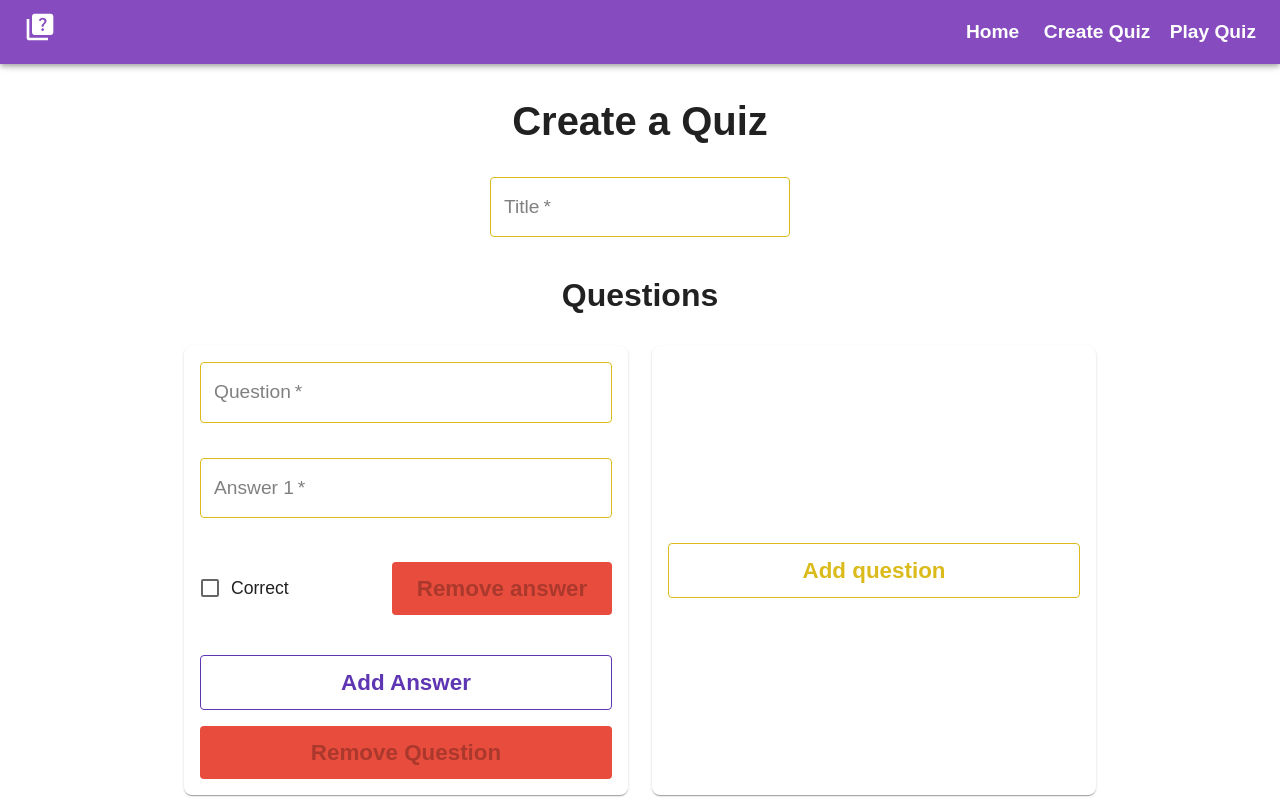
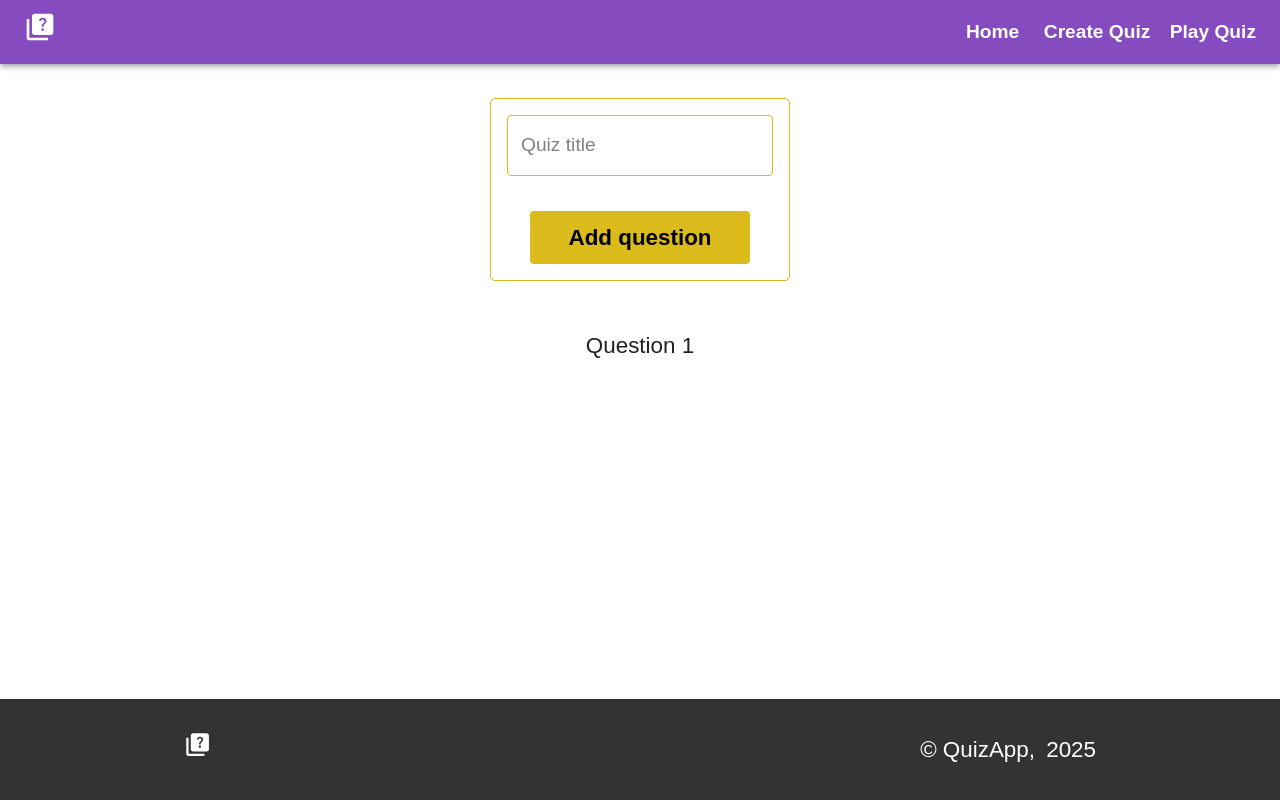
Before and after one commit to nik191010/react-quiz, a React (Create React App) app: page /create in a window 1280 px wide. Shown: the top 800 px of the page. Built offline with nearby package versions, Linux system fonts and the light colour scheme.

Commit message:
I have done everything according to the #4 ticket

```diff
--- a/src/pages/CreateQuizPage.tsx
+++ b/src/pages/CreateQuizPage.tsx
@@ -1,114 +1,33 @@
 import React, { useState } from 'react';
+import Layout from '../components/Layout';
 import {
+  Box,
+  Button,
   Container,
-  Box,
+  FormControl,
+  List,
+  ListItem,
+  TextField,
   Typography,
-  TextField,
-  Button,
-  FormControl,
-  FormGroup,
-  FormControlLabel,
-  Checkbox,
 } from '@mui/material';
-import Layout from '../components/Layout';
-
-interface Answer {
-  id: number;
-  text: string;
-  correct: boolean;
-}
-
-interface Question {
-  id: number;
-  text: string;
-  answers: Answer[];
-}
 
 const CreateQuizPage: React.FC = () => {
-  const [quizTitle, setQuizTitle] = useState<string>('');
-  const [questions, setQuestions] = useState<Question[]>([
-    { id: 1, text: '', answers: [{ id: 1, text: '', correct: false }] },
-  ]);
+  const [title, setTitle] = useState<string>('');
+  const [questions, setQuestions] = useState<string[]>(['Question 1']);
+  const [count, setCount] = useState<number>(2);
 
-  // Handle quiz title change
+  // const handleSubmit = (e: React.FormEvent) => {
+  //   e.preventDefault();
+  // };
+
   const handleTitleChange = (e: React.ChangeEvent<HTMLInputElement>) => {
-    setQuizTitle(e.target.value);
+    setTitle(e.target.value);
+    console.log(title);
   };
-
-  // Handle question text change
-  const handleQuestionChange = (qIndex: number, value: string) => {
-    setQuestions((prev) => prev.map((q, i) => (i === qIndex ? { ...q, text: value } : q)));
-  };
-
-  // Handle answer text change
-  const handleAnswerChange = (qIndex: number, aIndex: number, value: string) => {
-    setQuestions((prev) =>
-      prev.map((q, i) =>
-        i === qIndex
-          ? {
-              ...q,
-              answers: q.answers.map((a, j) => (j === aIndex ? { ...a, text: value } : a)),
-            }
-          : q,
-      ),
-    );
-  };
-
-  // Add a new answer (max 4 per question)
-  const addAnswer = (qIndex: number) => {
-    setQuestions((prev) =>
-      prev.map((q, i) =>
-        i === qIndex && q.answers.length < 4
-          ? { ...q, answers: [...q.answers, { id: Date.now(), text: '', correct: false }] }
-          : q,
-      ),
-    );
-  };
-
-  // Remove an answer
-  const removeAnswer = (qIndex: number, aIndex: number) => {
-    setQuestions((prev) =>
-      prev.map((q, i) =>
-        i === qIndex ? { ...q, answers: q.answers.filter((_, j) => j !== aIndex) } : q,
-      ),
-    );
-  };
-
-  // Mark one answer as correct (ensures only one correct answer per question)
-  const markCorrect = (qIndex: number, aIndex: number) => {
-    setQuestions((prev) =>
-      prev.map((q, i) =>
-        i === qIndex
-          ? {
-              ...q,
-              answers: q.answers.map((a, j) => ({
-                ...a,
-                correct: j === aIndex, // Ensure only one correct answer per question
-              })),
-            }
-          : q,
-      ),
-    );
-  };
-
-  // Add a new question
-  const addQuestion = () => {
-    setQuestions((prev) => [
-      ...prev,
-      { id: Date.now(), text: '', answers: [{ id: 1, text: '', correct: false }] },
-    ]);
-  };
-
-  // Remove a question
-  const removeQuestion = (qIndex: number) => {
-    setQuestions((prev) => prev.filter((_, i) => i !== qIndex));
-  };
-
-  // Handle form submission
-  const handleSubmit = (e: React.FormEvent) => {
-    e.preventDefault();
-    console.log('Quiz Data:', { title: quizTitle, questions });
-    // Process the quiz data here (e.g., send to API)
+  const handleQuestions = () => {
+    setCount(count + 1);
+    setQuestions((t) => [...t, `Question ${count}`]);
+    console.log(questions);
   };
 
   return (
@@ -117,172 +36,47 @@ const CreateQuizPage: React.FC = () => {
         sx={{
           textAlign: 'center',
           margin: '1.5rem auto 3rem',
+          display: 'flex',
+          flexDirection: 'column',
+          justifyContent: 'center',
+          alignItems: 'center',
         }}
         maxWidth="md"
       >
-        <Box component="form" onSubmit={handleSubmit}>
-          <Typography variant="h1" sx={{ marginBottom: '2rem' }}>
-            Create a Quiz
-          </Typography>
-
-          <FormControl sx={{ width: '300px', maxWidth: '100%', marginBottom: '1.2rem' }}>
+        <Box
+          component="form"
+          sx={{
+            width: '300px',
+            maxWidth: '100%',
+            border: '1px solid #dbbb1c',
+            margin: '0 auto',
+            marginBottom: '2rem',
+            borderRadius: '5px',
+            p: 2,
+          }}
+        >
+          <FormControl sx={{ width: '100%' }}>
             <TextField
-              label="Title"
-              value={quizTitle}
+              label="Quiz title"
               onChange={handleTitleChange}
-              placeholder="Awesome Quiz"
               error={false}
               variant="outlined"
-              required
+              sx={{
+                marginBottom: '1.2rem',
+              }}
             />
           </FormControl>
-
-          <Typography variant="h2" sx={{ marginBottom: '2rem' }}>
-            Questions
-          </Typography>
-
-          <Box
-            sx={{
-              display: 'grid',
-              gridTemplateColumns: 'repeat(2, 1fr)',
-              gap: '1.5rem',
-              marginBottom: '3.5rem',
-            }}
-          >
-            {questions.map((question, qIndex) => (
-              <Box
-                key={question.id}
-                sx={{
-                  gridColumn: { md: 'span 1', xs: 'span 2' },
-                  width: '100%',
-                  height: '100%',
-                  minHeight: '350px',
-                  borderRadius: 2,
-                  boxShadow: 1,
-                  backgroundColor: 'white',
-                  p: 2,
-                  display: 'flex',
-                  flexDirection: 'column',
-                }}
-              >
-                <FormControl sx={{ width: '100%' }}>
-                  <TextField
-                    label="Question"
-                    value={question.text}
-                    onChange={(e) => handleQuestionChange(qIndex, e.target.value)}
-                    error={false}
-                    variant="outlined"
-                    required
-                  />
-                </FormControl>
-
-                {question.answers.map((answer, aIndex) => (
-                  <Box
-                    key={answer.id}
-                    sx={{
-                      display: 'flex',
-                      flexDirection: 'column',
-                      justifyContent: 'center',
-                      gap: 1,
-                      marginBottom: '1rem',
-                    }}
-                  >
-                    <FormControl sx={{ width: '100%' }}>
-                      <TextField
-                        label={`Answer ${aIndex + 1}`}
-                        value={answer.text}
-                        onChange={(e) => handleAnswerChange(qIndex, aIndex, e.target.value)}
-                        required
-                        error={false}
-                        variant="outlined"
-                      />
-                    </FormControl>
-
-                    <Box
-                      sx={{
-                        display: 'flex',
-                        justifyContent: 'space-between',
-                        alignItems: 'center',
-                        marginBottom: '1.5rem',
-                        flexDirection: { sm: 'row', xs: 'column' },
-                        gap: { sm: '0', xs: '1rem' },
-                      }}
-                    >
-                      <FormGroup>
-                        <FormControlLabel
-                          control={
-                            <Checkbox
-                              checked={answer.correct}
-                              onChange={() => markCorrect(qIndex, aIndex)}
-                            />
-                          }
-                          label="Correct"
-                        />
-                      </FormGroup>
-                      <Button
-                        onClick={() => removeAnswer(qIndex, aIndex)}
-                        variant="text"
-                        color="error"
-                        disabled={question.answers.length <= 1}
-                      >
-                        Remove answer
-                      </Button>
-                    </Box>
-                  </Box>
-                ))}
-
-                <Button
-                  onClick={() => addAnswer(qIndex)}
-                  sx={{ width: '100%', marginBottom: '1rem' }}
-                  variant="outlined"
-                  color="secondary"
-                  disabled={question.answers.length >= 4}
-                >
-                  Add Answer
-                </Button>
-
-                <Button
-                  onClick={() => removeQuestion(qIndex)}
-                  sx={{ width: '100%' }}
-                  variant="text"
-                  color="error"
-                  disabled={questions.length <= 1}
-                >
-                  Remove Question
-                </Button>
-              </Box>
-            ))}
-
-            <Box
-              sx={{
-                gridColumn: { md: 'span 1', xs: 'span 2' },
-                width: '100%',
-                height: '100%',
-                minHeight: '350px',
-                borderRadius: 2,
-                boxShadow: 1,
-                backgroundColor: 'white',
-                p: 2,
-                display: 'flex',
-                flexDirection: 'column',
-                justifyContent: 'center',
-                alignItems: 'center',
-              }}
-            >
-              <Button
-                sx={{ width: '100%' }}
-                onClick={addQuestion}
-                variant="outlined"
-                color="primary"
-              >
-                Add question
-              </Button>
-            </Box>
-          </Box>
-          <Button type="submit" variant="text" color="primary">
-            Submit
+          <Button onClick={handleQuestions} variant="text" color="primary">
+            Add question
           </Button>
         </Box>
+        <List>
+          <Typography variant="h1">{title}</Typography>
+
+          {questions.map((question, index) => (
+            <ListItem key={index}>{question}</ListItem>
+          ))}
+        </List>
       </Container>
     </Layout>
   );
--- a/src/pages/Home.tsx
+++ b/src/pages/Home.tsx
@@ -1,7 +1,51 @@
 import React from 'react';
 import { Link as RouterLink } from 'react-router-dom';
-import { Button, Container, Typography } from '@mui/material';
+import {
+  Button,
+  Container,
+  Paper,
+  Table,
+  TableBody,
+  TableCell,
+  TableContainer,
+  TableHead,
+  TableRow,
+  Typography,
+} from '@mui/material';
 import Layout from '../components/Layout';
+
+const rows = [
+  { name: 'Frozen yoghurt', calories: 159, fat: 6.0, carbs: 24, protein: 4.0 },
+  { name: 'Ice cream sandwich', calories: 237, fat: 9.0, carbs: 37, protein: 4.3 },
+  { name: 'Eclair', calories: 262, fat: 16.0, carbs: 24, protein: 6.0 },
+  { name: 'Cupcake', calories: 305, fat: 3.7, carbs: 67, protein: 4.3 },
+  { name: 'Gingerbread snack', calories: 356, fat: 16.0, carbs: 49, protein: 3.9 },
+];
+
+interface Answer {
+  id: number;
+  text: string;
+  correct: boolean;
+}
+
+interface Question {
+  title: string;
+  id: number;
+  text: string;
+  draft: boolean;
+  answers: Answer[];
+}
+
+// Getting data from localStorage
+const storedData = localStorage.getItem('questions');
+let data: Question[] | null = null;
+
+if (storedData) {
+  data = JSON.parse(storedData);
+  console.log(data);
+} else {
+  console.log('No questions found in localStorage.');
+}
 
 const Home: React.FC = () => {
   return (
@@ -15,9 +59,47 @@ const Home: React.FC = () => {
             You're just looking for a playful way to learn new facts, our quizzes are designed to
             entertain and educate.
           </Typography>
-          <Button component={RouterLink} to="/create" variant="text" color="primary">
+          <Button
+            sx={{ marginBottom: '4rem' }}
+            component={RouterLink}
+            to="/create"
+            variant="text"
+            color="primary"
+          >
             Create Quiz
           </Button>
+
+          <TableContainer component={Paper} sx={{ marginBottom: '2rem' }}>
+            <Table sx={{ minWidth: 650 }} size="small" aria-label="a dense table">
+              <TableHead>
+                <TableRow>
+                  <TableCell align="center" colSpan={2}>
+                    <Typography variant="h3">List of quizzes</Typography>
+                  </TableCell>
+                </TableRow>
+                <TableRow>
+                  <TableCell sx={{ fontWeight: 'bold' }}>Name</TableCell>
+                  <TableCell sx={{ fontWeight: 'bold' }}>Draft</TableCell>
+                </TableRow>
+              </TableHead>
+              {/* {data && data[0].title} */}
+              <TableBody>
+                {rows.map((row) => (
+                  <TableRow
+                    key={row.name}
+                    sx={{ '&:last-child td, &:last-child th': { border: 0 } }}
+                  >
+                    <TableCell component="th" scope="row">
+                      {row.name}
+                    </TableCell>
+                    <TableCell component="th" scope="row">
+                      {row.name}
+                    </TableCell>
+                  </TableRow>
+                ))}
+              </TableBody>
+            </Table>
+          </TableContainer>
         </Container>
       </Layout>
     </>
```
